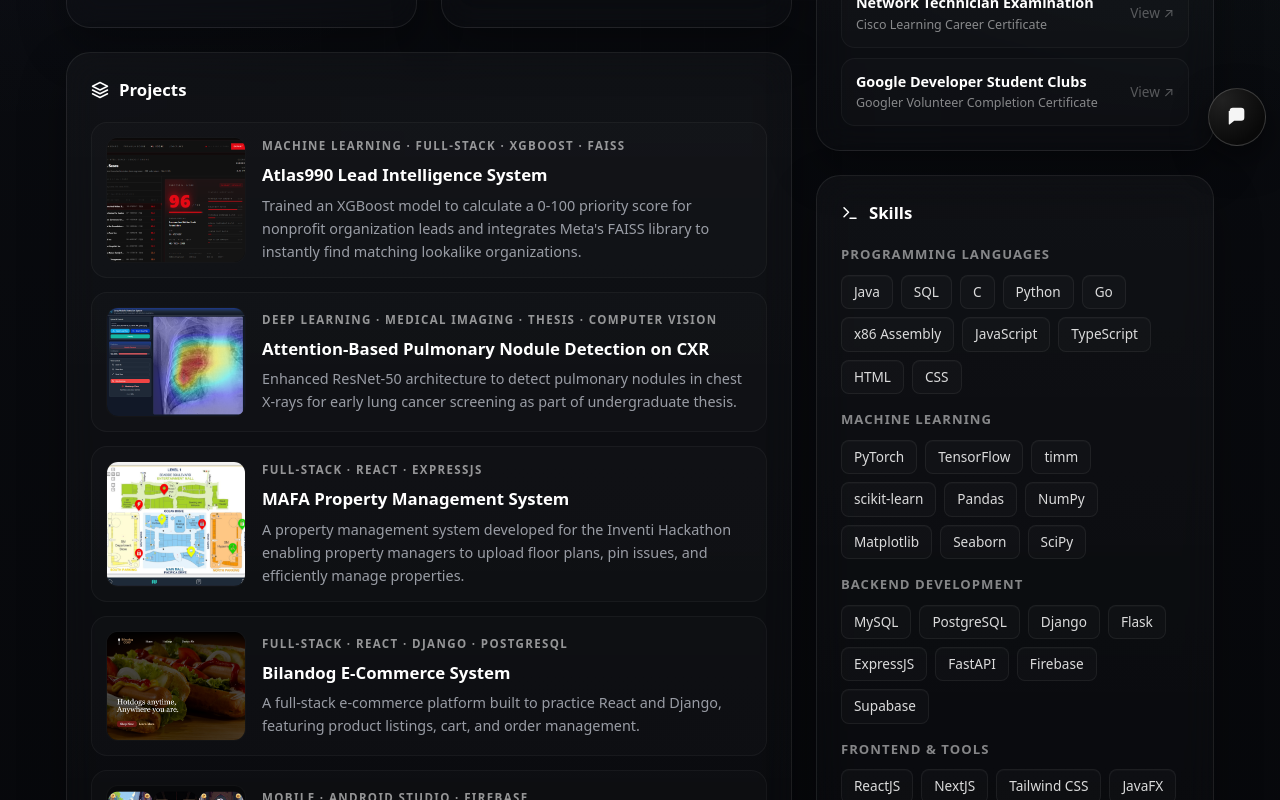
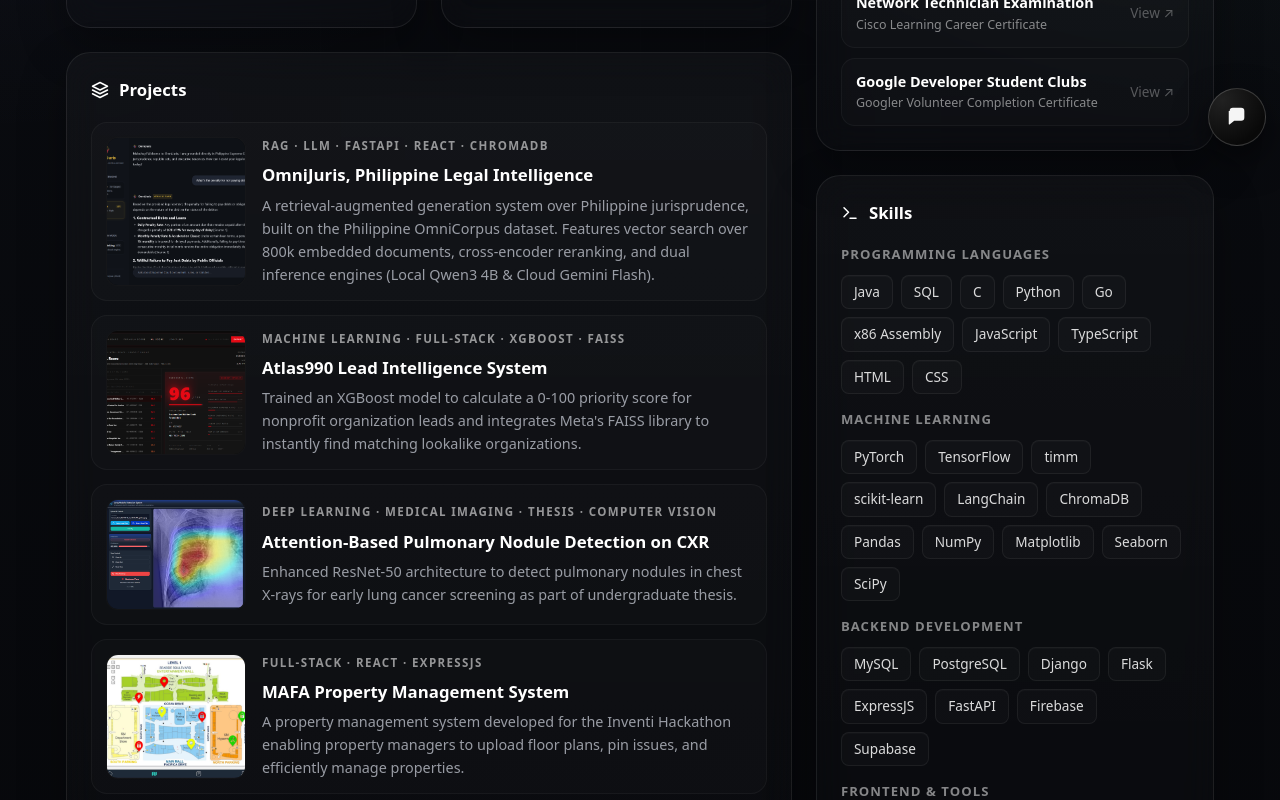
Before and after one commit to PyroJayxX/PortfolioV2, a React (Vite) app: page / in a window 1280 px wide. Shown: the part 640-1440 px from the top of the page. Built offline with nearby package versions, Linux system fonts and the light colour scheme.

Commit message:
added omnijuris

```diff
--- a/src/data/portfolioData.js
+++ b/src/data/portfolioData.js
@@ -5,7 +5,7 @@
   },
   {
     title: 'Machine Learning',
-    items: ['PyTorch', 'TensorFlow', 'timm', 'scikit-learn', 'Pandas', 'NumPy', 'Matplotlib', 'Seaborn', 'SciPy']
+    items: ['PyTorch', 'TensorFlow', 'timm', 'scikit-learn', 'LangChain', 'ChromaDB', 'Pandas', 'NumPy', 'Matplotlib', 'Seaborn', 'SciPy']
   },
   {
     title: 'Backend Development',
@@ -28,6 +28,14 @@
 export const PROJECTS = [
   {
     id: 1,
+    title: 'OmniJuris, Philippine Legal Intelligence',
+    tag: 'RAG · LLM · FastAPI · React · ChromaDB',
+    desc: 'A retrieval-augmented generation system over Philippine jurisprudence, built on the Philippine OmniCorpus dataset. Features vector search over 800k embedded documents, cross-encoder reranking, and dual inference engines (Local Qwen3 4B & Cloud Gemini Flash).',
+    mockup: '/omnijuris.png',
+    link: 'https://github.com/PyroJayxX/OmniJuris'
+  },
+  {
+    id: 2,
     title: 'Atlas990 Lead Intelligence System',
     tag: 'Machine Learning · Full-Stack · XGBoost · FAISS',
     desc: 'Trained an XGBoost model to calculate a 0-100 priority score for nonprofit organization leads and integrates Meta\'s FAISS library to instantly find matching lookalike organizations.',
@@ -35,7 +43,7 @@
     link: 'https://github.com/PyroJayxX/Atlas990'
   },
   {
-    id: 2,
+    id: 3,
     title: 'Attention-Based Pulmonary Nodule Detection on CXR',
     tag: 'Deep Learning · Medical Imaging · Thesis · Computer Vision',
     desc: 'Enhanced ResNet-50 architecture to detect pulmonary nodules in chest X-rays for early lung cancer screening as part of undergraduate thesis.',
@@ -43,7 +51,7 @@
     link: 'https://www.mdpi.com/2075-4418/16/10/1574'
   },
   {
-    id: 3,
+    id: 4,
     title: 'MAFA Property Management System',
     tag: 'Full-Stack · React · ExpressJS',
     desc: 'A property management system developed for the Inventi Hackathon enabling property managers to upload floor plans, pin issues, and efficiently manage properties.',
@@ -51,7 +59,7 @@
     link: 'https://github.com/CoderTofu/MAFA-Inventi'
   },
   {
-    id: 4,
+    id: 5,
     title: 'Bilandog E-Commerce System',
     tag: 'Full-Stack · React · Django · PostgreSQL',
     desc: 'A full-stack e-commerce platform built to practice React and Django, featuring product listings, cart, and order management.',
@@ -59,16 +67,15 @@
     link: 'https://github.com/PyroJayxX/Bilandog-Ecommerce-V2'
   },
   {
-    id: 5,
+    id: 6,
     title: 'Fantasy Flip: Android Card Game',
     tag: 'Mobile · Android Studio · Firebase',
     desc: 'Lead developer on a full-stack Android card game with real-time dashboard and Firebase backend.',
     mockup: '/fantasyflip.png',
     link: 'https://github.com/PyroJayxX/MobileGame-AppDev-Project'
   },
-
   {
-    id: 6,
+    id: 7,
     title: 'DOM Programming Language',
     tag: 'Language Design · Interpreter',
     desc: 'Lead developer of DOM — a customized web-based interpreted programming language with its own IDE.',
```
Also changed, not shown: public/omnijuris.png (added).
